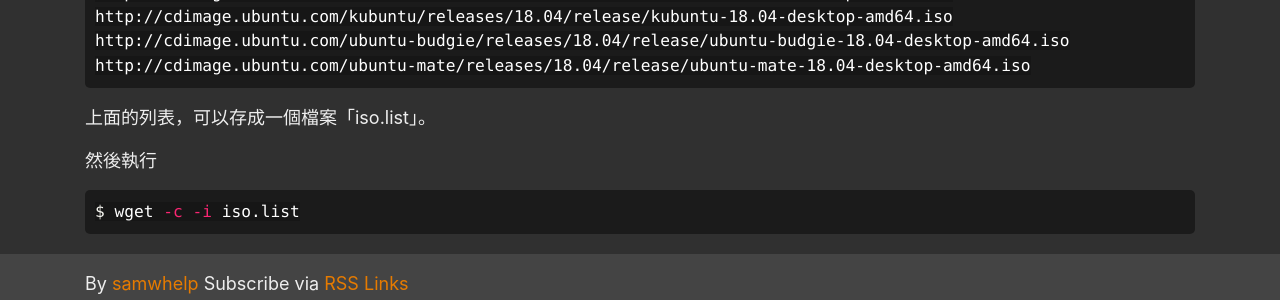
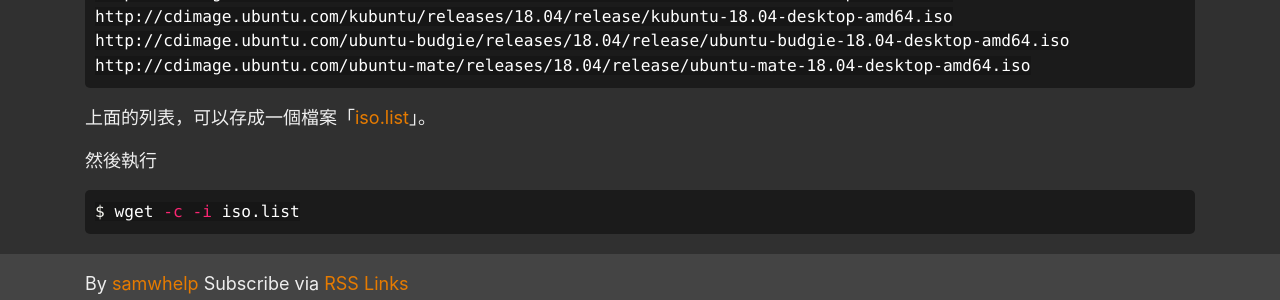
Before and after one commit to samwhelp/note-ubuntu-18.04, a Jekyll site: the page built from read/subject/release-cdimage/release-cdimage.md, in a window 1280 px wide and 900 px high, scrolled down 1058 px. Shown: the part 586-886 px from the top of the window. Built offline with Jekyll 4.4.1, drawn with Linux system fonts in a browser that asks for light colours; nearby versions of some CDN libraries; part of the change alters nothing that is shown.

Commit message:
add link

````diff
--- a/read/subject/release-cdimage/release-cdimage.md
+++ b/read/subject/release-cdimage/release-cdimage.md
@@ -89,7 +89,7 @@ http://cdimage.ubuntu.com/ubuntu-budgie/releases/18.04/release/ubuntu-budgie-18.
 http://cdimage.ubuntu.com/ubuntu-mate/releases/18.04/release/ubuntu-mate-18.04-desktop-amd64.iso
 ```
 
-上面的列表，可以存成一個檔案「iso.list」。
+上面的列表，可以存成一個檔案「[iso.list](https://github.com/samwhelp/play-ubuntu-18.04-plan/blob/master/prototype/release-cdimage/download-list/iso.list)」。
 
 然後執行
 
````
